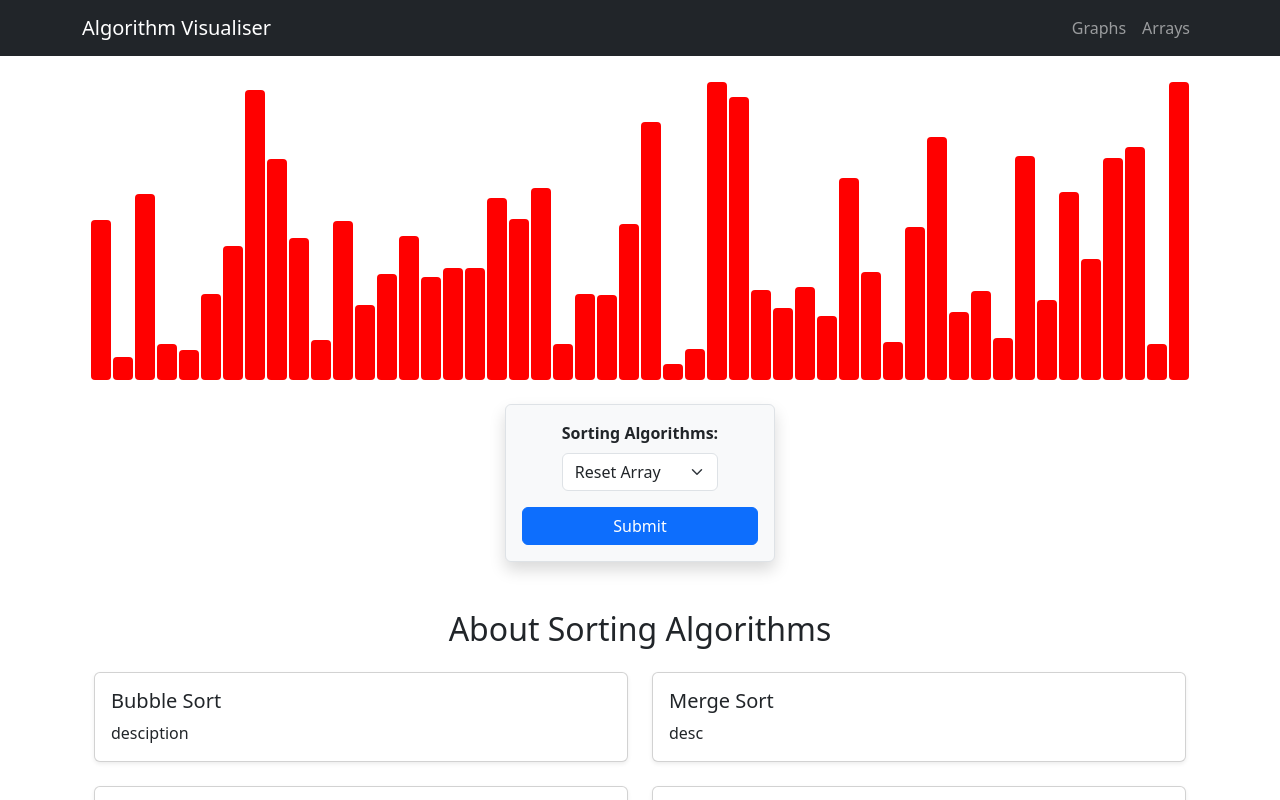
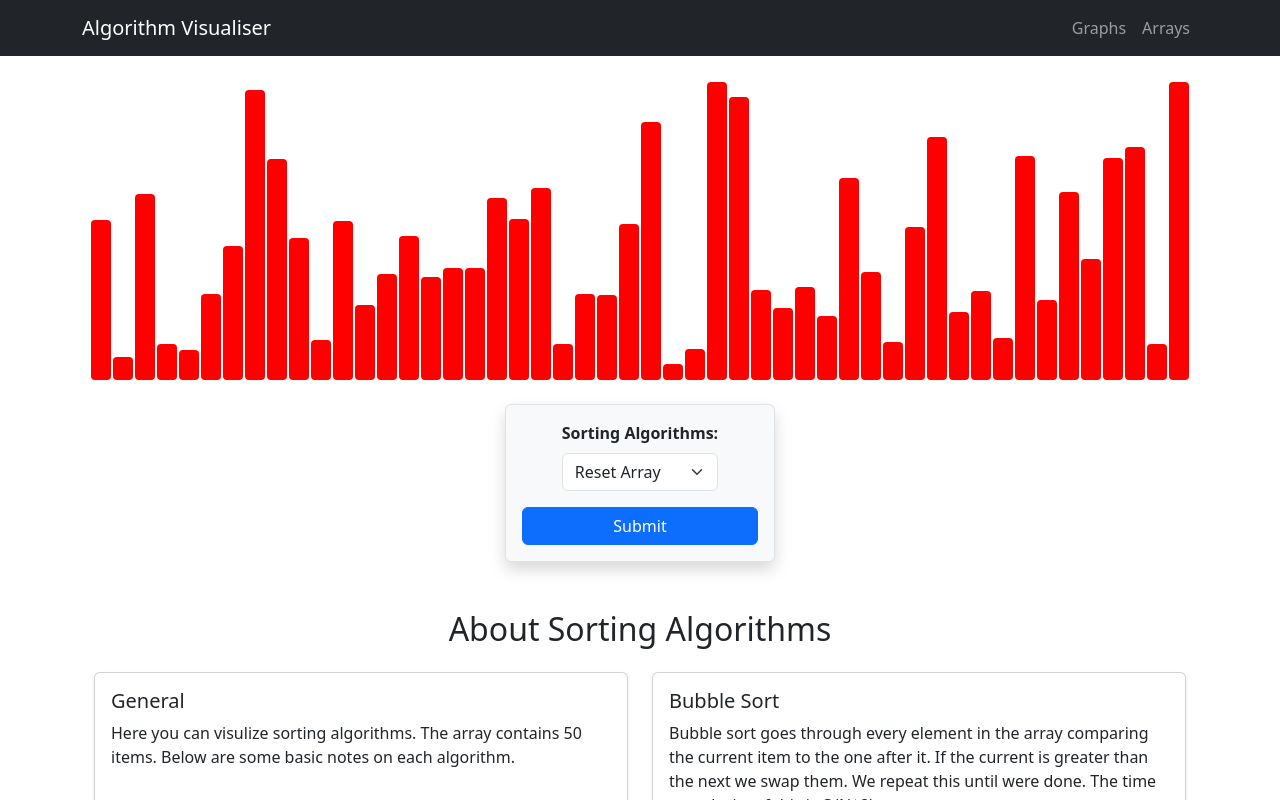
Before and after one commit to GaelGil/algorithm-visualizer, a React (Create React App) app: page /array in a window 1280 px wide. Shown: the top 800 px of the page. Built offline with nearby package versions, Linux system fonts and the light colour scheme; the HTML template or start-up script is replaced by a standard one.

Commit message:
working on explenations

```diff
--- a/src/pages/array/Arrays.jsx
+++ b/src/pages/array/Arrays.jsx
@@ -10,12 +10,19 @@ const PRIMARY_COLOR = 'green';
 const SECONDARY_COLOR = 'red';
 const algorithmsInfo = [
   {
+    name: 'General',
+    description: `Here you can visulize sorting algorithms. The array contains 50 items. Below are some basic notes on each algorithm.`,
+  },
+  {
     name: 'Bubble Sort',
-    description: `desciption`,
+    description: `Bubble sort goes through every element in the array comparing the current item to the one after it.
+    If the current is greater than the next we swap them.  We repeat this until were done. The time complexity of this is
+    O(N^2)`,
   },
   {
     name: 'Merge Sort',
-    description: `desc`,
+    description: `In merge sort we split the array recursively. The idea is that we want to solve a smaller version of the problem so we break it down
+    to its simplest form. This would be two items that we compare which merge into correct order. Then we repeat again until fully merged`,
   },
   {
     name: 'Selection Sort',
--- a/src/pages/graphs/Graphs.jsx
+++ b/src/pages/graphs/Graphs.jsx
@@ -11,7 +11,8 @@ import { conflict } from './graphAlgorithms/helper';
 const algorithmsInfo = [
   {
     name: 'General',
-    description: `In this project you can visualize path finding algorithms. Each weighted node has a cost of 5 while non weighted node cost is 1.`,
+    description: `In this project you can visualize path finding algorithms.
+    Each weighted node has a cost of 5 while non weighted node cost is 1. Below are some basic notes on each algorithm`,
   },
   {
     name: 'Breadth First Search (BFS)',
@@ -40,8 +41,9 @@ const algorithmsInfo = [
     name: 'A* (Astar)',
     description: `A* algorithm is very similar to UCS however we use a heuristic to calculate how close we are to our goal.
     What we pass in to our priorityqueue is f = h + g. Where g is the total cost to the node and h is the approximate distance from
-    the node to the destination.
-    This algorithm is an informed algorithm because we are using some information on the destination to guide us.
+    the node to the destination. The priority here is the f value. This algorithm is an informed algorithm because we are using some
+    information on the destination to guide us. This algorithm finds the least costly path. This also expands a less number of nodes
+    them all the aobve
   `,
   },
 ];
```
